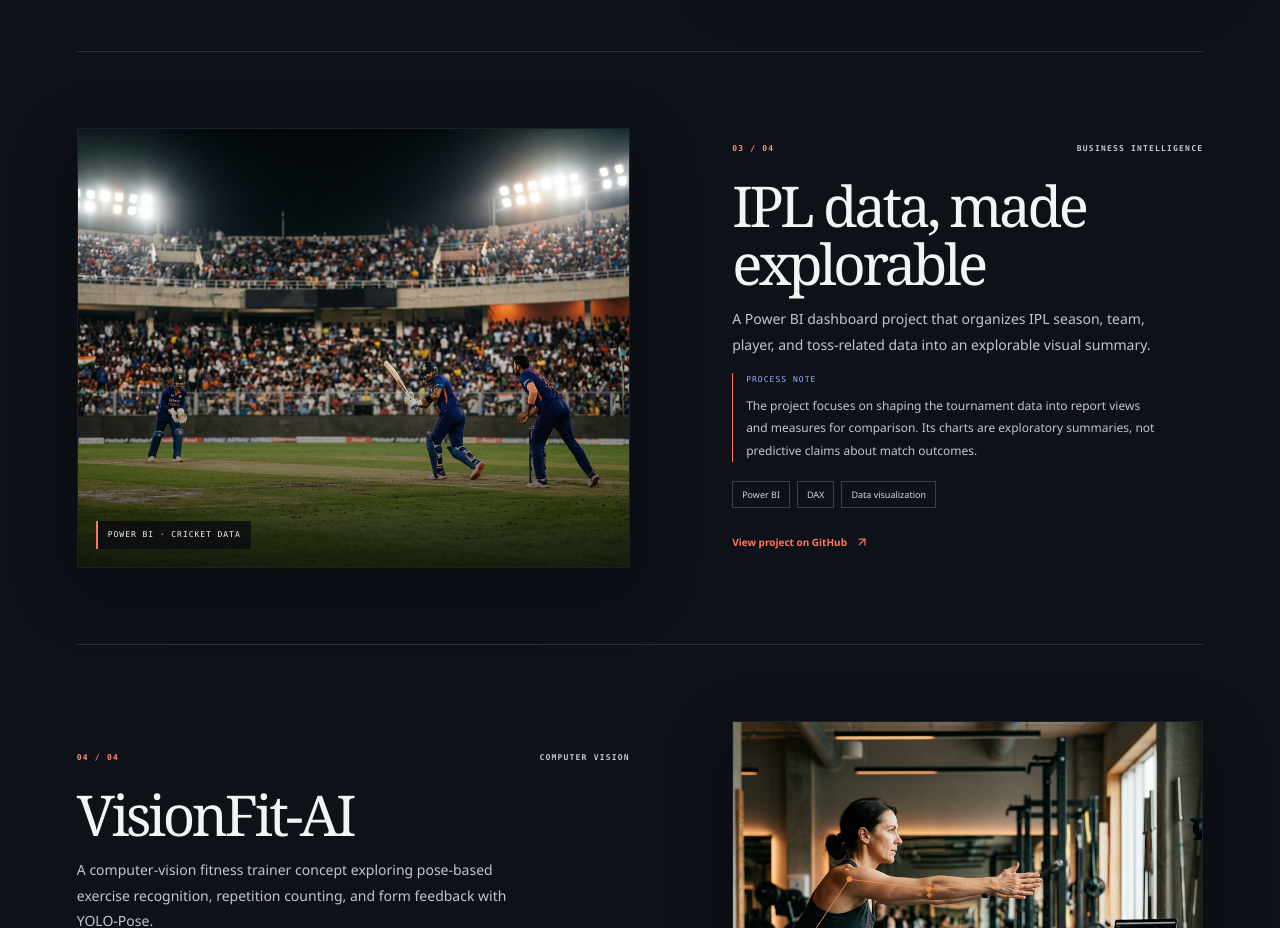
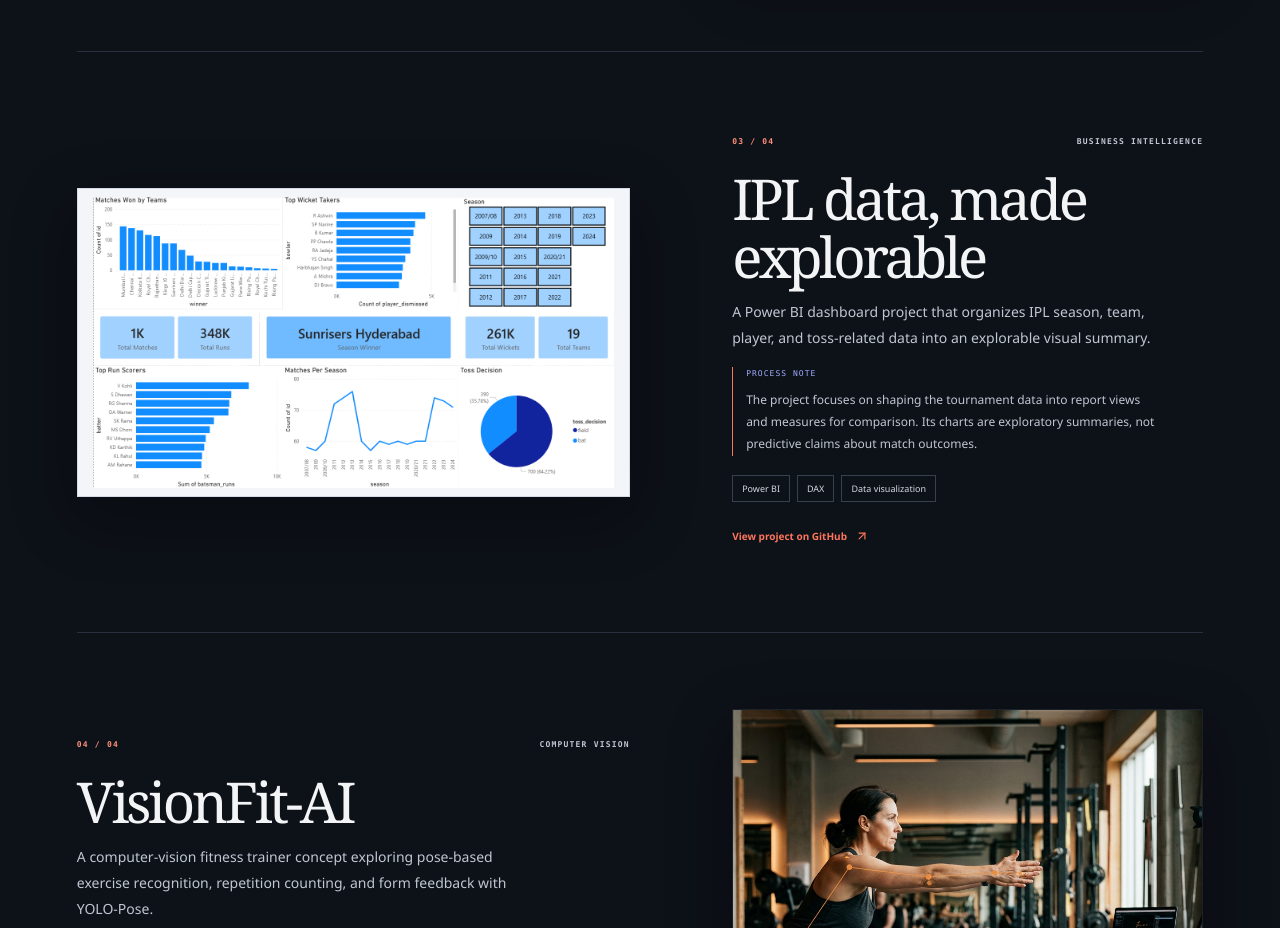
Before and after one commit to udayzaware27/portfolio-website-development, a Next.js app: page / in a window 1280 px wide. Shown: the part 3380-4308 px from the top of the page. Built offline with nearby package versions, Linux system fonts and the light colour scheme.

Commit message:
Use actual Power BI dashboard image

```diff
--- a/app/globals.css
+++ b/app/globals.css
@@ -140,6 +140,10 @@ button, a { -webkit-tap-highlight-color: transparent; }
 .project-card:hover .project-photo { transform: scale(1.04); }
 .project-art::after { position: absolute; z-index: 1; inset: 48% 0 0; background: linear-gradient(180deg, transparent, #090b10c9); content: ''; pointer-events: none; }
 .project-art-label { position: absolute; z-index: 2; bottom: 18px; left: 18px; padding: 8px 10px; border-left: 2px solid var(--accent); background: #090b10c9; color: var(--foreground); font-family: 'SFMono-Regular', Consolas, monospace; font-size: 8px; letter-spacing: .12em; }
+.project-art.project-art-ipl { min-height: 0; aspect-ratio: 1305 / 730; border-color: #d5dbe4; background: #f3f5f8; }
+.project-art-ipl::after { display: none; }
+.project-art-ipl .project-photo { object-fit: contain; padding: 8px; }
+.project-card:hover .project-art-ipl .project-photo { transform: none; }
 .project-copy { padding-block: 8px; }
 .project-meta { justify-content: space-between; color: var(--muted); font-family: 'SFMono-Regular', Consolas, monospace; font-size: 8px; }
 .project-meta span:first-child { color: var(--accent-deep); }
--- a/components/portfolio.tsx
+++ b/components/portfolio.tsx
@@ -183,10 +183,13 @@ const projects = [
   },
 ]
 
-const projectVisuals: Record<string, { src: string; label: string }> = {
+const projectVisuals: Record<string, { src: string; label?: string; alt?: string }> = {
   sales: { src: '/project-images/sales-analytics.png', label: 'EXCEL · SALES ANALYTICS' },
   database: { src: '/project-images/bookstore-sql.png', label: 'POSTGRESQL · BOOKSTORE' },
-  ipl: { src: '/project-images/cricket-dashboard.png', label: 'POWER BI · CRICKET DATA' },
+  ipl: {
+    src: '/project-images/ipl-dashboard.png',
+    alt: 'Power BI IPL dashboard showing team wins, top wicket takers, season filters, match and run totals, top scorers, matches per season, and toss decisions.',
+  },
   vision: { src: '/project-images/vision-fitness.png', label: 'POSE TRACKING · YOLO-POSE' },
 }
 
@@ -194,9 +197,9 @@ function ProjectArtwork({ type }: { type: string }) {
   const visual = projectVisuals[type]
 
   return (
-    <div className="project-art" aria-hidden="true">
-      <Image src={visual.src} alt="" fill sizes="(max-width: 760px) 100vw, 50vw" className="project-photo" />
-      <span className="project-art-label">{visual.label}</span>
+    <div className={`project-art project-art-${type}`}>
+      <Image src={visual.src} alt={visual.alt ?? ''} fill sizes="(max-width: 760px) 100vw, 50vw" className="project-photo" />
+      {visual.label && <span className="project-art-label" aria-hidden="true">{visual.label}</span>}
     </div>
   )
 }
```
Also changed, not shown: public/project-images/cricket-dashboard.png (deleted), public/project-images/ipl-dashboard.png (added).
